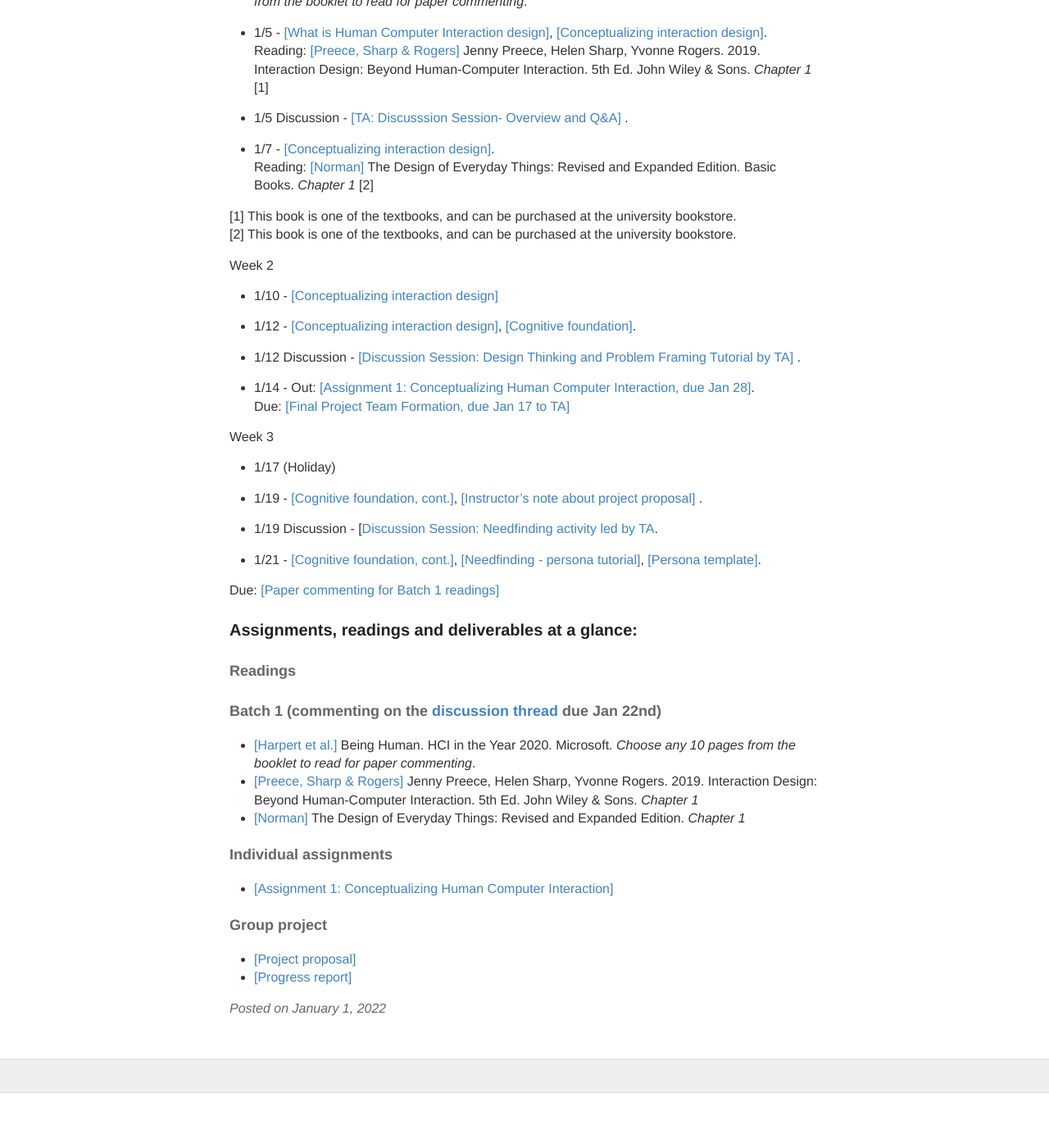
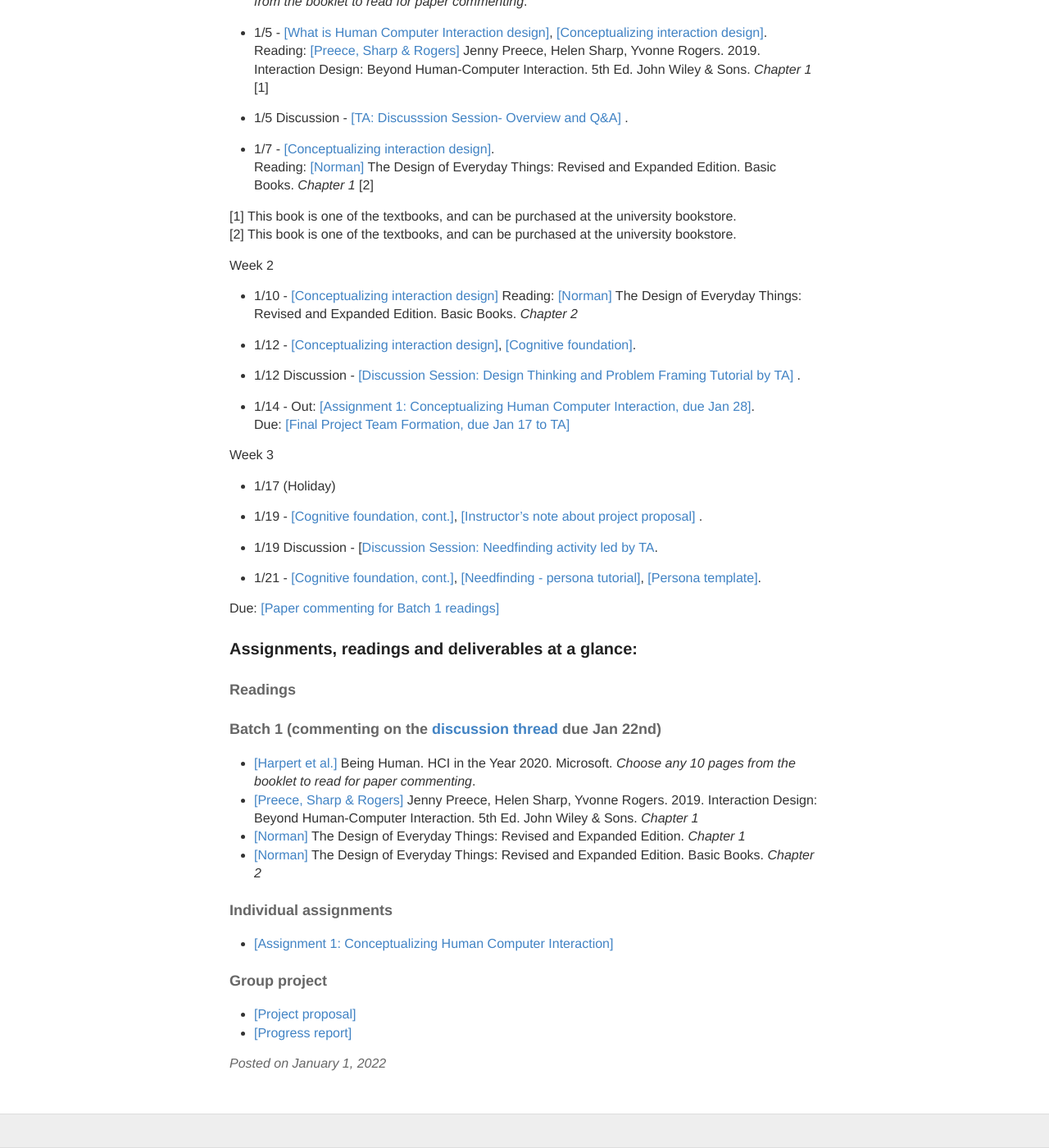
Before and after one commit to hciwang/hciwang.github.io, a Jekyll site: the page built from _posts/2022-1-1-lectures.md, in a window 1280 px wide and 1400 px high, scrolled down 415 px. Shown: the whole window at 82% size. Built offline with Jekyll 4.4.1, drawn with Linux system fonts in a browser that asks for light colours; before the commit the page ends 1748 px from its top, so only the background shows below that.

Commit message:
Update 2022-1-1-lectures.md

```diff
--- a/_posts/2022-1-1-lectures.md
+++ b/_posts/2022-1-1-lectures.md
@@ -22,7 +22,8 @@
 
 
 Week 2
-- 1/10 - [[Conceptualizing interaction design]]()
+- 1/10 - [[Conceptualizing interaction design]](https://canvas.ucdavis.edu/courses/633616/files/folder/Lecture%20slides?preview=15244803)
+Reading: [[Norman]](https://www.basicbooks.com/titles/don-norman/the-design-of-everyday-things/9780465050659/) The Design of Everyday Things: Revised and Expanded Edition. Basic Books. *Chapter 2*
 
 
 - 1/12 - [[Conceptualizing interaction design]](),  [[Cognitive foundation]]().
@@ -54,6 +55,7 @@
 - [[Harpert et al.]](https://www.microsoft.com/en-us/research/uploads/prod/2019/03/beinghumana3-1.pdf) Being Human. HCI in the Year 2020. Microsoft. *Choose any 10 pages from the booklet to read for paper commenting*.
 - [[Preece, Sharp & Rogers]](http://www.id-book.com/) Jenny Preece, Helen Sharp, Yvonne Rogers. 2019. Interaction Design: Beyond Human-Computer Interaction. 5th Ed. John Wiley & Sons. *Chapter 1*
 - [[Norman]](https://www.basicbooks.com/titles/don-norman/the-design-of-everyday-things/9780465050659/) The Design of Everyday Things: Revised and Expanded Edition. *Chapter 1*
+- [[Norman]](https://www.basicbooks.com/titles/don-norman/the-design-of-everyday-things/9780465050659/) The Design of Everyday Things: Revised and Expanded Edition. Basic Books. *Chapter 2*
 
 
 
```
